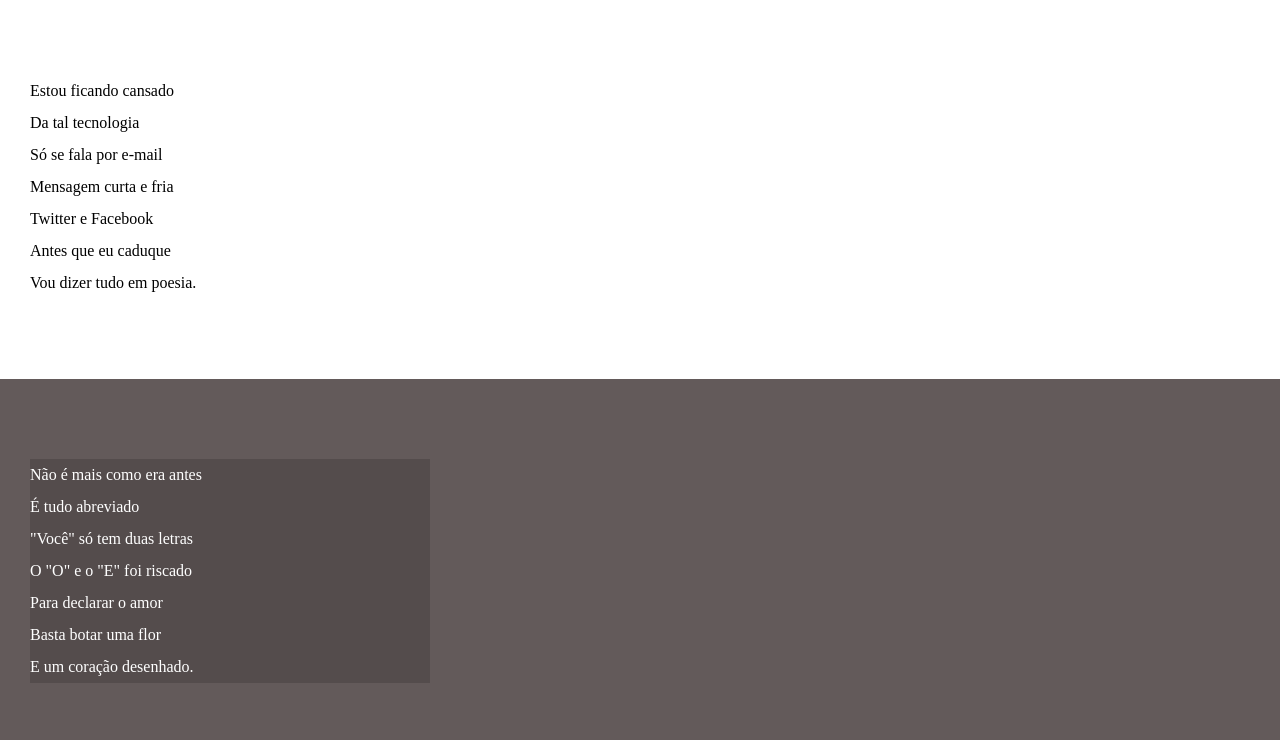
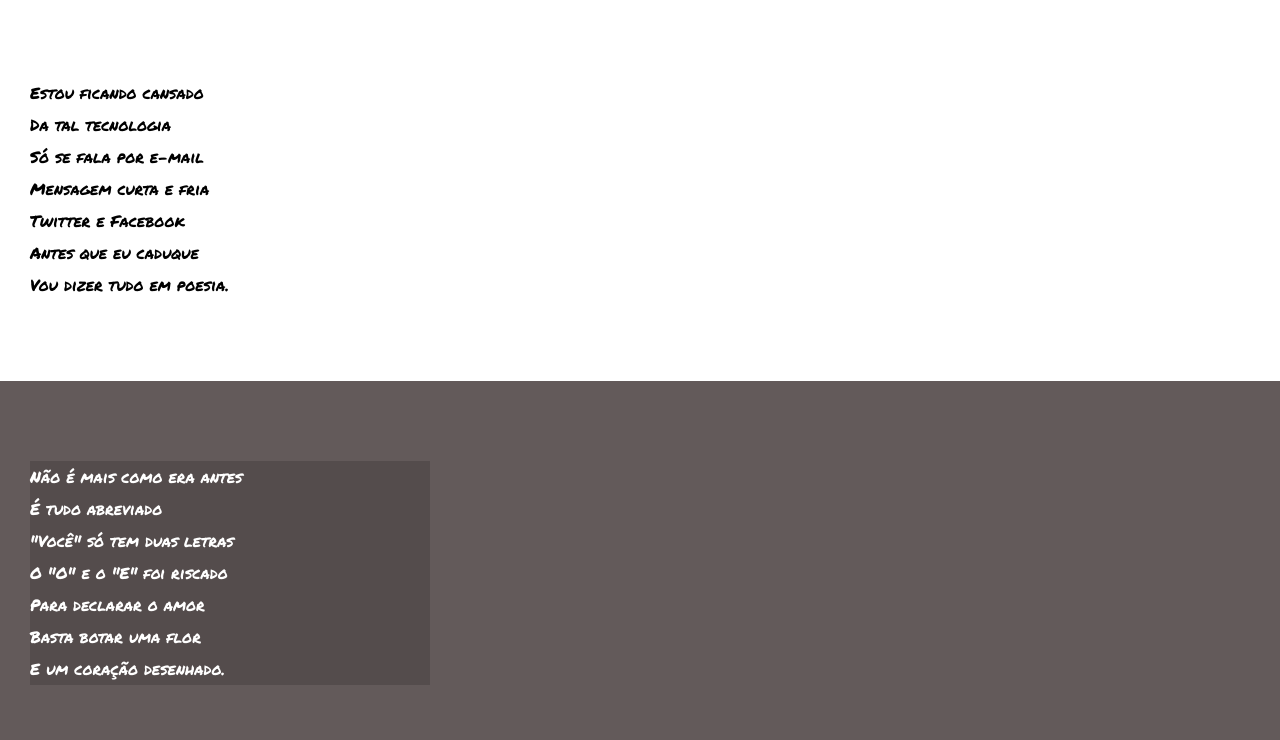
Before and after one commit to Elton-AN-Dev/HTML-CSS, a plain HTML site: page EXERCICIOS/DESAFIO012/index.html in a window 1280 px wide. Shown: the part 160-900 px from the top of the page. Drawn offline with Linux system fonts and the light colour scheme.

Commit message:
ATUALIZEI O DESAAFIO 012

```diff
--- a/EXERCICIOS/DESAFIO012/estilo/style.css
+++ b/EXERCICIOS/DESAFIO012/estilo/style.css
@@ -2,6 +2,14 @@
 
 
 @import url('https://fonts.googleapis.com/css2?family=Permanent+Marker&display=swap');
+
+:root {
+
+           --fonte01: verdana, Geneva, tahoma, sans-serif;
+           --fonte02: "Permanent Marker", serif;
+
+
+}
 
 * {
         margin: 0px;
@@ -10,7 +18,7 @@
 }
 
 html, body {
-
+        font-family: var(--fonte01);
         min-height: 100vh;
         background-color: darkkhaki;
 
@@ -56,6 +64,7 @@ section {
         padding-bottom: 10vh;
         line-height: 2em;
         padding-left: 30px;
+        font-family: var(--fonte02);
 
 }
 
```
